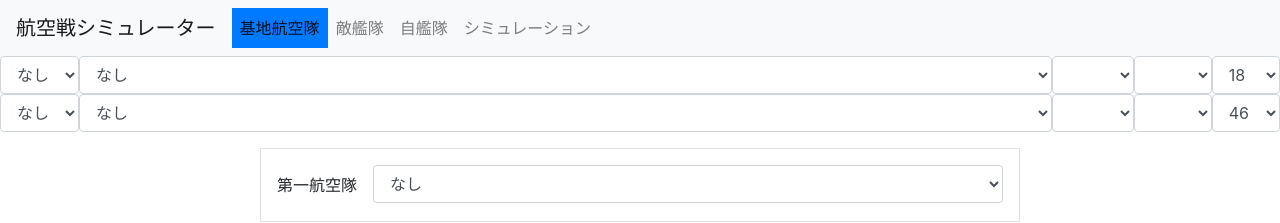
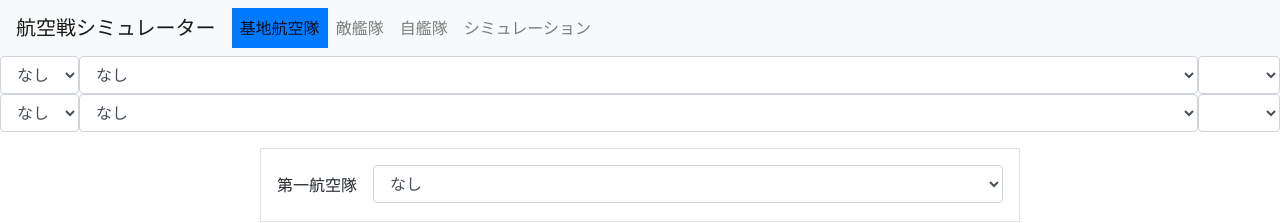
Before and after one commit to YSRKEN/AerialCombatSimulator, an Angular app in the folder ACS-Frontend/: page / in a window 1280 px wide. Shown: the top 223 px of the page. Built offline with nearby package versions, Linux system fonts and the light colour scheme.

Commit message:
航空機ではない装備の場合、艦載機熟練度と搭載数を表示しないようにした

```diff
--- a/ACS-Frontend/src/app/control/weapon-selector/weapon-selector.component.html
+++ b/ACS-Frontend/src/app/control/weapon-selector/weapon-selector.component.html
@@ -8,10 +8,10 @@
   <select class="form-control w-square" name="weaponRf" [(ngModel)]="WeaponRfValue">
     <option *ngFor="let weaponRf of WeaponRfList" [value]="weaponRf.value">{{weaponRf.name}}</option>
   </select>
-  <select class="form-control w-square" name="weaponMas" [(ngModel)]="WeaponMasValue">
+  <select class="form-control w-square" name="weaponMas" [(ngModel)]="WeaponMasValue" [ngClass]="{'d-none': !IsLBASType}">
     <option *ngFor="let weaponMas of WeaponMasList" [value]="weaponMas.value">{{weaponMas.name}}</option>
   </select>
-  <select class="form-control w-square" name="slotCount" [(ngModel)]="SlotCountValue">
+  <select class="form-control w-square" name="slotCount" [(ngModel)]="SlotCountValue" [ngClass]="{'d-none': !IsLBASType}">
     <option *ngFor="let slot of SlotCountList" [value]="slot.value">{{slot.name}}</option>
   </select>
 </div>
--- a/ACS-Frontend/src/app/control/weapon-selector/weapon-selector.component.ts
+++ b/ACS-Frontend/src/app/control/weapon-selector/weapon-selector.component.ts
@@ -11,7 +11,7 @@ export class WeaponSelectorComponent implements OnInit {
   /**
    * 装備種の辞書
    */
-  private readonly weaponTypeDict: { [key: string]: string; } = {
+  private readonly weaponTypeDict: { [key: number]: string; } = {
     0: "なし",
     1: "主砲",
     2: "副砲",
@@ -21,6 +21,17 @@ export class WeaponSelectorComponent implements OnInit {
     7: "艦攻",
     8: "艦偵",
     11: "水偵",
+  };
+
+  /**
+   * 航空機とみなす装備種の辞書
+   */
+  private readonly lbasTypeSet: { [key: number]: boolean; } = {
+    5: true,
+    6: true,
+    7: true,
+    8: true,
+    11: true,
   };
 
   /**
@@ -189,7 +200,6 @@ export class WeaponSelectorComponent implements OnInit {
     if (this.slotSize === undefined || undefined === '') {
       this.slotSize = '0';
     }
-    this.SlotCountValue = '' + this.slotSize;
 
     // 装備種リストを初期化
     this.WeaponTypeList = this.getWeaponTypeList(this.category);
@@ -251,4 +261,8 @@ export class WeaponSelectorComponent implements OnInit {
   set SlotCountValue(value: string) {
     this.saveData.saveString(this.prefix + '.slot_count', value);
   }
+
+  get IsLBASType(): boolean {
+    return this.lbasTypeSet[parseInt(this.WeaponTypeValue)];
+  }
 }
```
